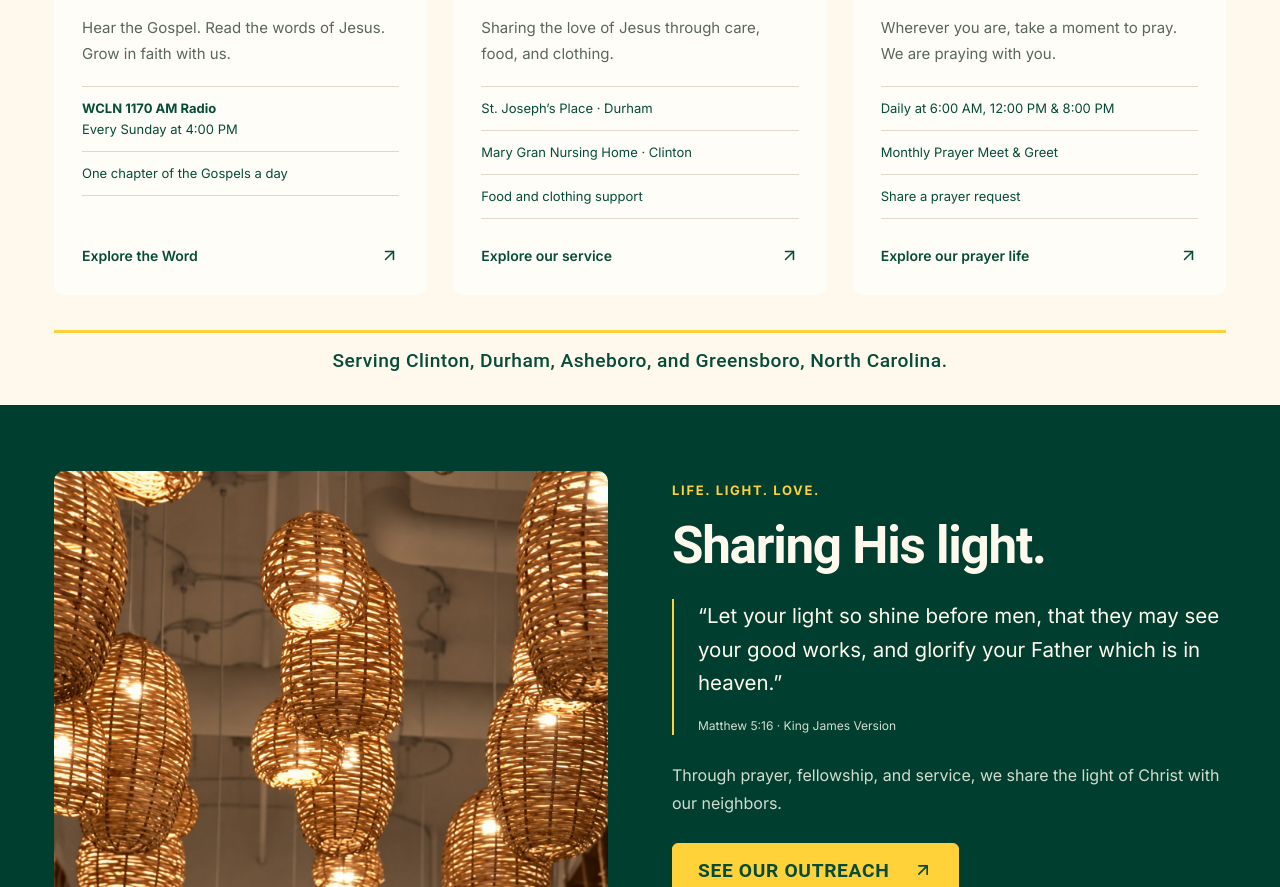
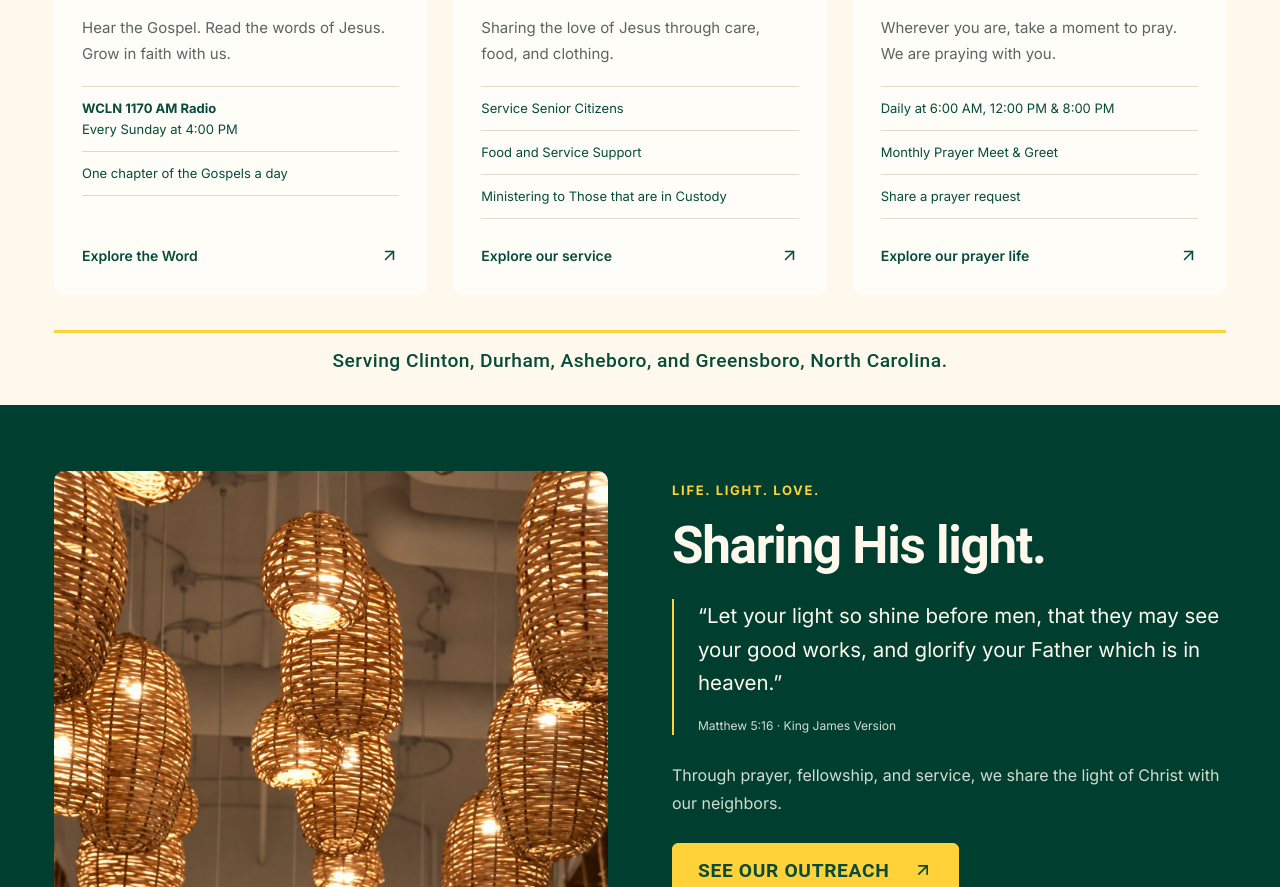
Before and after one commit to VictorOmoha/TheLastDayGospel-preview, a plain HTML site: page index.html in a window 1280 px wide. Shown: the part 1236-2123 px from the top of the page. Drawn offline with Linux system fonts and the light colour scheme; a web font is replaced by a local one.

Commit message:
Publish updated service fellowship subheadings

```diff
--- a/index.html
+++ b/index.html
@@ -4,7 +4,7 @@
       <section id="fellowship" class="fellowship-section" aria-label="Our fellowship"><div class="wrap">
   <div class="fellowship-grid">
     <a class="fellowship-card word" href="/TheLastDayGospel-preview/word/" aria-labelledby="fellowship-word-title"><div class="fellowship-photo"><img src="/TheLastDayGospel-preview/assets/ministry-message.jpg" alt="Preaching from an open Bible during a church gathering" width="1152" height="2048" loading="lazy"></div><div class="fellowship-copy"><h2 id="fellowship-word-title">Fellowship in<br> the Word of God</h2><p>Hear the Gospel. Read the words of Jesus. Grow in faith with us.</p><ul class="fellowship-details"><li><strong>WCLN 1170 AM Radio</strong><br>Every Sunday at 4:00 PM</li><li>One chapter of the Gospels a day</li></ul><span class="fellowship-cta">Explore the Word <span class="link-arrow" aria-hidden="true"></span></span></div></a>
-    <a class="fellowship-card service" href="/TheLastDayGospel-preview/outreach/" aria-labelledby="fellowship-service-title"><div class="fellowship-photo"><img src="/TheLastDayGospel-preview/assets/community-outreach.jpg" alt="Serving a meal and spending time with senior neighbors" width="1120" height="1163" loading="lazy"></div><div class="fellowship-copy"><h2 id="fellowship-service-title">Fellowship<br> in Service</h2><p>Sharing the love of Jesus through care, food, and clothing.</p><ul class="fellowship-details"><li>St. Joseph’s Place · Durham</li><li>Mary Gran Nursing Home · Clinton</li><li>Food and clothing support</li></ul><span class="fellowship-cta">Explore our service <span class="link-arrow" aria-hidden="true"></span></span></div></a>
+    <a class="fellowship-card service" href="/TheLastDayGospel-preview/outreach/" aria-labelledby="fellowship-service-title"><div class="fellowship-photo"><img src="/TheLastDayGospel-preview/assets/community-outreach.jpg" alt="Serving a meal and spending time with senior neighbors" width="1120" height="1163" loading="lazy"></div><div class="fellowship-copy"><h2 id="fellowship-service-title">Fellowship<br> in Service</h2><p>Sharing the love of Jesus through care, food, and clothing.</p><ul class="fellowship-details"><li>Service Senior Citizens</li><li>Food and Service Support</li><li>Ministering to Those that are in Custody</li></ul><span class="fellowship-cta">Explore our service <span class="link-arrow" aria-hidden="true"></span></span></div></a>
     <a class="fellowship-card prayer" href="/TheLastDayGospel-preview/prayer/" aria-labelledby="fellowship-prayer-title"><div class="fellowship-photo"><img src="/TheLastDayGospel-preview/assets/prayer-bible.jpg" alt="Hands joined in prayer over an open Bible" width="1536" height="2048" loading="lazy"></div><div class="fellowship-copy"><h2 id="fellowship-prayer-title">Fellowship<br> in Prayer</h2><p>Wherever you are, take a moment to pray. We are praying with you.</p><ul class="fellowship-details"><li>Daily at 6:00 AM, 12:00 PM & 8:00 PM</li><li>Monthly Prayer Meet & Greet</li><li>Share a prayer request</li></ul><span class="fellowship-cta">Explore our prayer life <span class="link-arrow" aria-hidden="true"></span></span></div></a>
   </div><p class="serving-line">Serving Clinton, Durham, Asheboro, and Greensboro, North Carolina.</p>
 </div></section>
```
